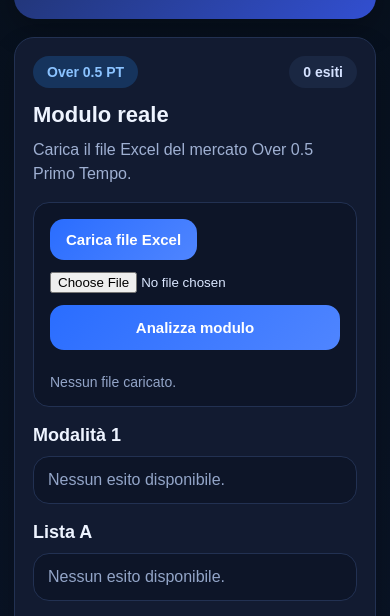
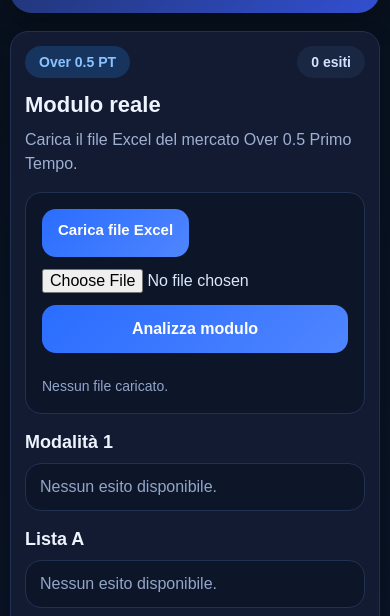
Before and after one commit to raffone85/betAI, a plain HTML site: page index.html in a window 390 px wide. Shown: the part 201-817 px from the top of the page. Drawn offline with Linux system fonts and the light colour scheme.

Commit message:
Enhance CSS styles and add responsiveness

```diff
--- a/style.css
+++ b/style.css
@@ -1,5 +1,11 @@
 * {
   box-sizing: border-box;
+  -webkit-tap-highlight-color: transparent;
+}
+
+html, body {
+  max-width: 100%;
+  overflow-x: hidden;
 }
 
 body {
@@ -20,7 +26,7 @@ body {
   border-radius: 22px;
   padding: 22px 18px;
   margin-bottom: 18px;
-  box-shadow: 0 10px 30px rgba(0,0,0,0.25);
+  box-shadow: 0 10px 30px rgba(0, 0, 0, 0.25);
 }
 
 .hero-badge {
@@ -54,7 +60,7 @@ body {
   border: 1px solid #223152;
   border-radius: 20px;
   padding: 18px;
-  box-shadow: 0 10px 24px rgba(0,0,0,0.18);
+  box-shadow: 0 10px 24px rgba(0, 0, 0, 0.18);
 }
 
 .card.full {
@@ -142,19 +148,28 @@ input[type="file"] {
   width: 100%;
   margin-bottom: 12px;
   color: #dbe7ff;
+  font-size: 16px;
+}
+
+button,
+input,
+label {
+  touch-action: manipulation;
 }
 
 .btn {
   width: 100%;
   border: none;
   border-radius: 14px;
-  padding: 14px 16px;
+  padding: 15px 16px;
   background: linear-gradient(135deg, #2a6dff, #4f85ff);
   color: white;
-  font-size: 15px;
+  font-size: 16px;
   font-weight: 700;
   cursor: pointer;
   margin-bottom: 12px;
+  appearance: none;
+  -webkit-appearance: none;
 }
 
 .green-btn {
@@ -165,14 +180,17 @@ input[type="file"] {
   background: linear-gradient(135deg, #35216b, #5a3fa0);
 }
 
-.btn:hover {
-  opacity: 0.95;
+.btn:disabled {
+  opacity: 0.65;
+  cursor: not-allowed;
 }
 
 .status {
   margin-top: 12px;
   color: #93a5c8;
   font-size: 14px;
+  line-height: 1.4;
+  word-break: break-word;
 }
 
 .result-group {
@@ -212,6 +230,7 @@ input[type="file"] {
   display: flex;
   flex-direction: column;
   gap: 5px;
+  min-width: 0;
 }
 
 .result-time {
@@ -223,6 +242,7 @@ input[type="file"] {
 .result-match {
   color: #b8d3ff;
   font-weight: 700;
+  word-break: break-word;
 }
 
 .result-right {
@@ -276,8 +296,17 @@ input[type="file"] {
 }
 
 @media (max-width: 768px) {
+  .app {
+    padding: 14px 10px 28px;
+  }
+
   .hero h1 {
     font-size: 24px;
+  }
+
+  .card {
+    padding: 14px;
+    border-radius: 18px;
   }
 
   .result-item {
@@ -288,4 +317,9 @@ input[type="file"] {
   .result-right {
     justify-content: flex-start;
   }
+
+  .btn,
+  .file-label {
+    min-height: 48px;
+  }
 }
```
